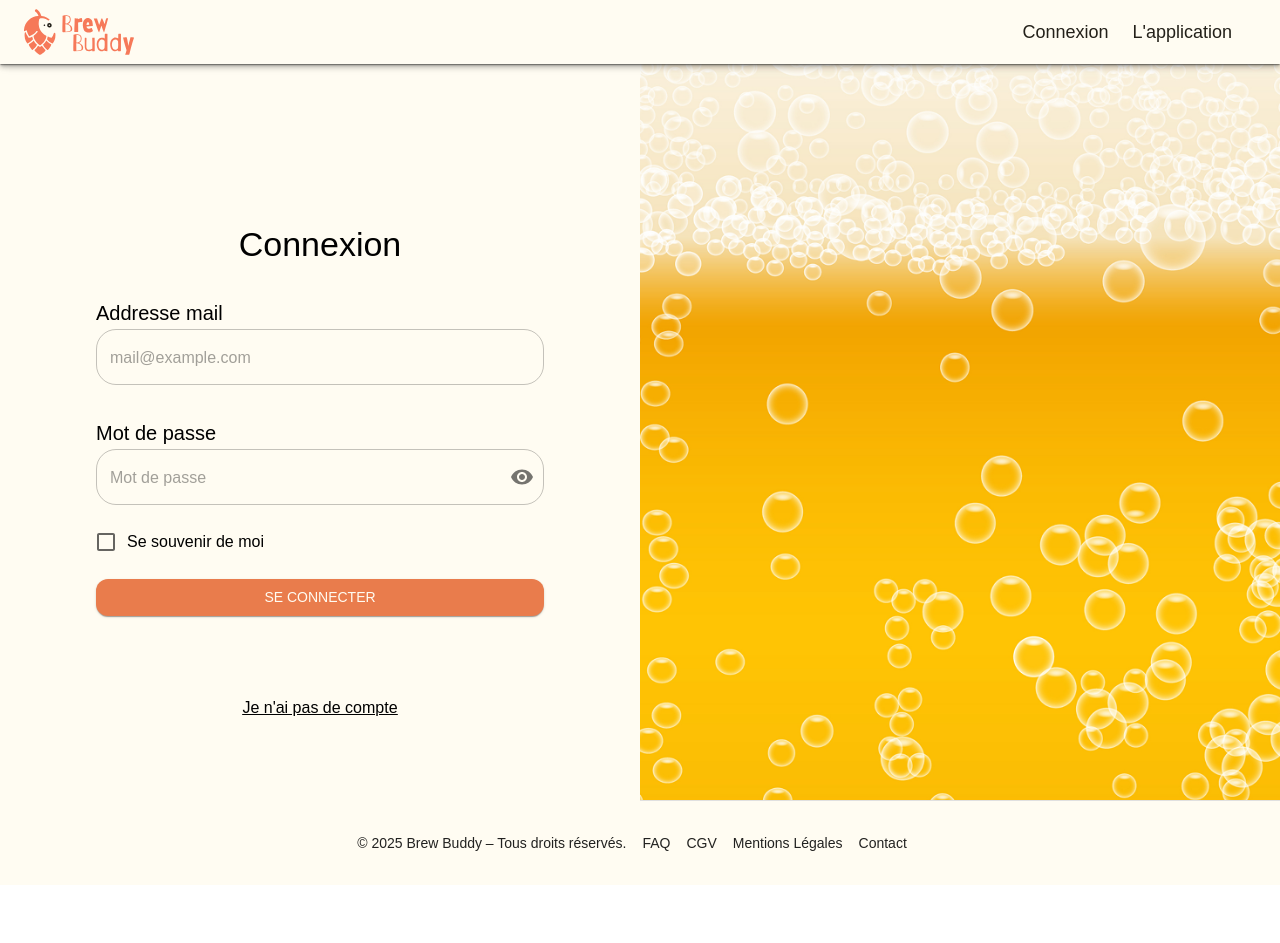
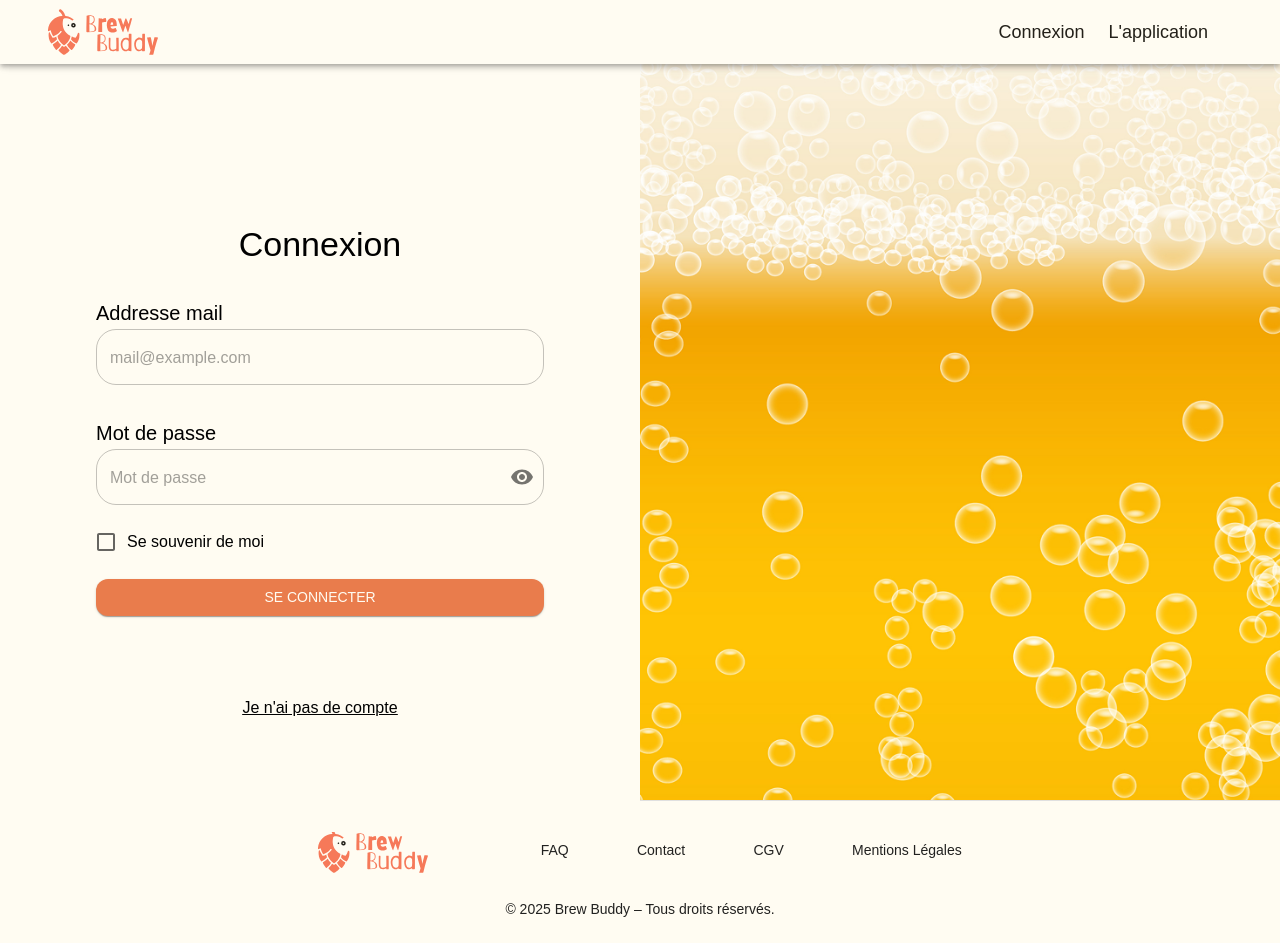
Before and after one commit to Chasmyr/BrewBuddy-Front, a React (Vite) app: page /login in a window 1280 px wide. Before the commit the page ends 885 px from the top, so only its background shows below. Built offline with nearby package versions, Linux system fonts and the light colour scheme.

Commit message:
feat/footer style

```diff
--- a/src/layout/Footer.tsx
+++ b/src/layout/Footer.tsx
@@ -1,22 +1,24 @@
-import { Box, Typography, Container } from "@mui/material"
+import { Box, Typography, Container, Grid } from "@mui/material"
+import { useNavigate } from "react-router"
+import Logo from "../components/Logo"
 
 const Footer = () => {
+
+    const navigate = useNavigate()
+
     return (
         <Box
         component="footer"
         sx={{
             bgcolor: "background.default",
             color: "text.primary",
-            py: 4,
             mt: "auto",
             borderTop: "1px solid #e0e0e0"
         }}
         >
-        <Container maxWidth="lg">
-            <Box display="flex" justifyContent="center">
-                <Typography variant="body2" align="center" sx={{mr:2}}>
-                    © {new Date().getFullYear()} Brew Buddy – Tous droits réservés.
-                </Typography>
+        <Container maxWidth="xl">
+            <Box display="flex" justifyContent="center" alignItems="center">
+                {/*
                 <Typography variant="body2" align="center" sx={{mr:2}}>
                     FAQ
                 </Typography>
@@ -28,7 +30,56 @@ const Footer = () => {
                 </Typography>
                 <Typography variant="body2" align="center" sx={{mr:2}}>
                     Contact
-                </Typography>
+                </Typography> */}
+                <Grid container spacing={3} padding={3}>
+                    <Grid size={{xs: 12, sm: 4}}>
+                        <Box
+                            sx={{
+                                width: "110px",
+                                height: "50px",
+                                cursor: "pointer",
+                            }}
+                            onClick={() => navigate('/')}
+                        >
+                            <Logo />
+                        </Box>
+                    </Grid>
+                    <Grid size={{xs: 12, sm: 8}}>
+                        <Box
+                            sx={{
+                                height: "100%",
+                                display: "flex",
+                                justifyContent: "space-between",
+                                alignItems: {
+                                    xs: "start",
+                                    sm: "center"
+                                },
+                                flexDirection: {
+                                    xs: "column",
+                                    sm: "row"
+                                }
+                            }}
+                        >
+                            <Typography variant="body2" align="center" sx={{cursor: "pointer"}}>
+                                FAQ
+                            </Typography>
+                            <Typography variant="body2" align="center" sx={{cursor: "pointer"}}>
+                                Contact
+                            </Typography>
+                            <Typography variant="body2" align="center" sx={{cursor: "pointer"}}>
+                                CGV
+                            </Typography>
+                            <Typography variant="body2" align="center" sx={{cursor: "pointer"}}>
+                                Mentions Légales
+                            </Typography>
+                        </Box>
+                    </Grid>
+                    <Grid size={12}>
+                        <Typography variant="body2" align="center">
+                            © {new Date().getFullYear()} Brew Buddy – Tous droits réservés.
+                        </Typography>
+                    </Grid>
+                </Grid>
             </Box>
         </Container>
         </Box>
--- a/src/layout/Header.tsx
+++ b/src/layout/Header.tsx
@@ -1,4 +1,4 @@
-import { AppBar, Box, Toolbar } from "@mui/material"
+import { AppBar, Box, Container, Toolbar } from "@mui/material"
 import { useNavigate } from "react-router"
 import Logo from "../components/Logo"
 import { useSelector } from "react-redux"
@@ -10,7 +10,7 @@ const Header = () => {
 
     const [isUserAuth, setIsUserAuth] = useState(false)
 
-    const userToken = useSelector((state: RootState) => state.user.token)
+    const userToken = useSelector((state: RootState) => state.user.accessToken)
     const navigate = useNavigate()
 
     useEffect(() => {
@@ -22,9 +22,9 @@ const Header = () => {
     }, [])
 
     return (
-        <Box>
-            <AppBar>
-                <Toolbar sx={{ bgcolor: "background.default", boxShadow: 1, display: "flex", justifyContent: "space-between", textAlign: "center"}}>
+        <AppBar sx={{ bgcolor: "background.default" }}>
+            <Container maxWidth="xl">
+                <Toolbar sx={{ bgcolor: "background.default", display: "flex", justifyContent: "space-between", textAlign: "center"}}>
                     <Box
                         sx={{
                             width: "110px",
@@ -50,8 +50,8 @@ const Header = () => {
                         }
                     </Box>
                 </Toolbar>
-            </AppBar>
-        </Box>
+            </Container>
+        </AppBar>
     )
 }
 
--- a/src/pages/Landing.tsx
+++ b/src/pages/Landing.tsx
@@ -1,4 +1,4 @@
-import { Box, Typography } from "@mui/material"
+import { Box, Container, Typography } from "@mui/material"
 import Footer from "../layout/Footer"
 import Header from "../layout/Header"
 
@@ -32,6 +32,9 @@ const LandingPage = () => {
                 </Box>
             </Box>
             <Box sx={{
+                bgcolor: "background.default"
+            }}>
+                <Container maxWidth="xl" sx={{
                     bgcolor: "background.default",
                     height: "100vh",
                     display: "flex",
@@ -60,8 +63,12 @@ const LandingPage = () => {
                                 Lorem Ipsum is simply dummy text of the printing and typesetting industry. Lorem Ipsum has been the industry's standard dummy text ever since the 1500s, when an unknown printer took a galley of type and scrambled it to make a type specimen book. It has survived not only five centuries, but also the leap into electronic typesetting, remaining essentially unchanged. It was popularised in the 1960s with the release of Letraset sheets containing Lorem Ipsum passages, and more recently with desktop publishing software like Aldus PageMaker including versions of Lorem Ipsum.
                             </Typography>
                         </Box>
+                </Container>
             </Box>
             <Box sx={{
+                bgcolor: "background.default"
+            }}>
+                <Container maxWidth="xl" sx={{
                     bgcolor: "background.default",
                     height: "100vh",
                     display: "flex",
@@ -90,6 +97,7 @@ const LandingPage = () => {
                             backgroundPosition: "center"
                         }}>
                         </Box>
+                </Container>
             </Box>
             <Box sx={{
                 bgcolor: "background.default",
```
Lines whose indentation alone changed are shown as unchanged.
